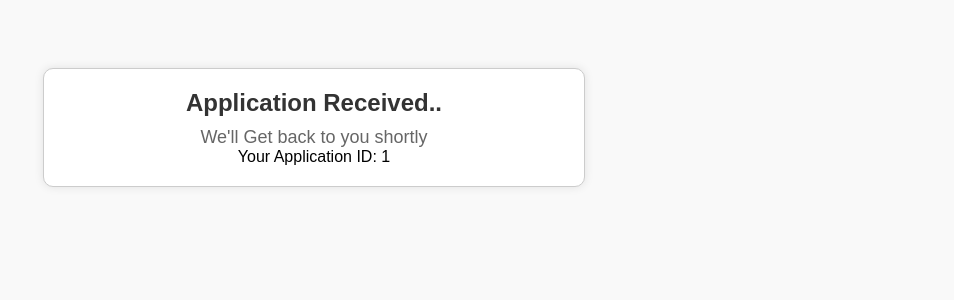
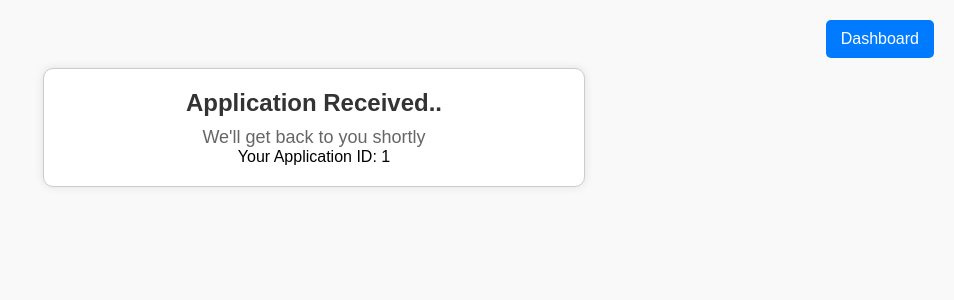
Before and after one commit to harshita-2005/job_search_1, a Flask app: template src/templates/success.html in a window 1280 px wide. Shown: the top 300 px of the page, without its empty margins (326-1280 px from the left). Run offline with Flask 3, Linux system fonts and the light colour scheme; the template is opened without the code that fills it: most values are stand-ins (such as "Sample title", 1, 10 or a date in 2020).

Commit message:
Update success.html

```diff
--- a/src/templates/success.html
+++ b/src/templates/success.html
@@ -30,12 +30,27 @@
             font-size: 18px;
             color: #666;
         }
+        .dashboard-button {
+            position: absolute;
+            top: 20px;
+            right: 20px;
+            background-color: #007bff; /* Primary color */
+            color: white;
+            padding: 10px 15px;
+            border-radius: 5px;
+            text-decoration: none; /* Remove underline */
+            transition: background-color 0.3s;
+        }
+        .dashboard-button:hover {
+            background-color: #0056b3; /* Darker shade on hover */
+        }
     </style>
 </head>
 <body>
+    <a href="{{ url_for('user_dash') }}" class="dashboard-button">Dashboard</a>
     <div class="container">
         <div class="message">Application Received..</div>
-        <div class="submessage">We'll Get back to you shortly</div>
+        <div class="submessage">We'll get back to you shortly</div>
         <div class="application-id">Your Application ID: {{ application_id }}</div>
     </div>
 </body>
```
